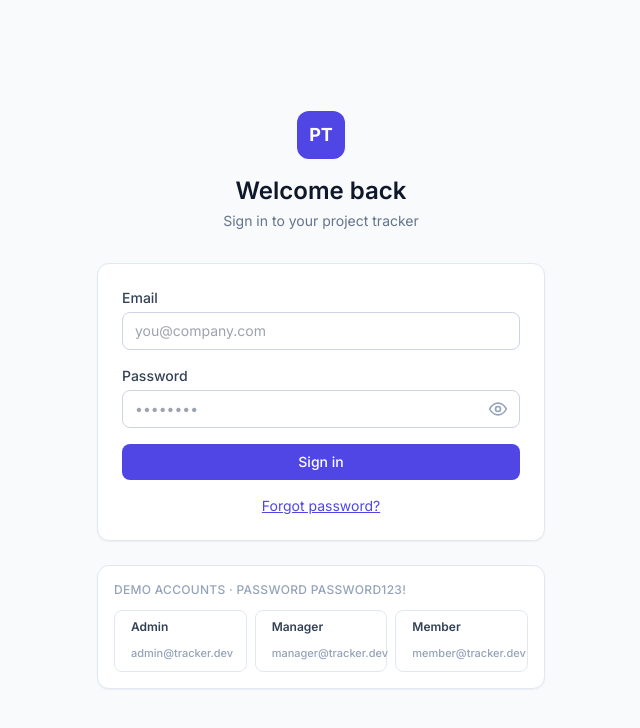
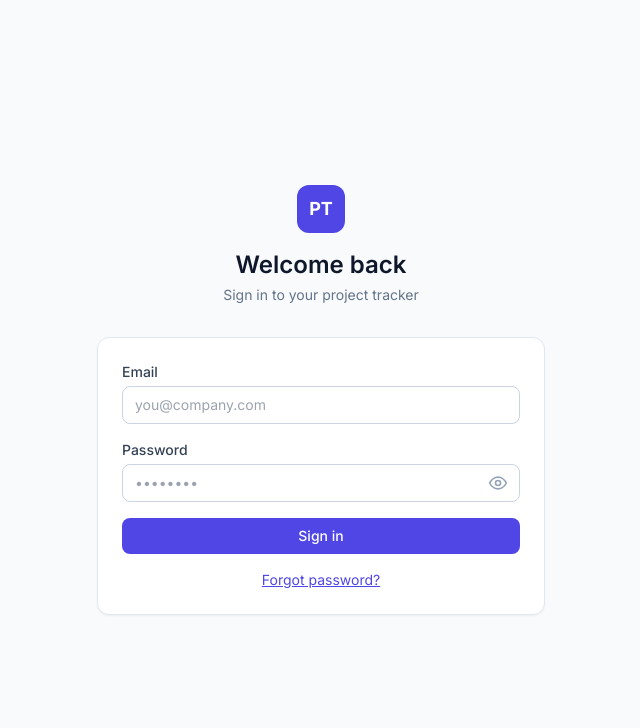
Before and after one commit to Arpanoob/project-tracker-rbac, a Next.js app in the folder frontend/: page /login in a window 1280 px wide. Shown: the top 728 px of the page, without its empty margins (319-959 px from the left). Built offline with nearby package versions, Linux system fonts and the light colour scheme; no server answers.

Commit message:
chore: remove demo credentials from the login screen

```diff
--- a/frontend/src/app/login/page.tsx
+++ b/frontend/src/app/login/page.tsx
@@ -6,12 +6,6 @@ import { ApiError } from '@/lib/api';
 import { useAuth } from '@/lib/auth-context';
 import { Spinner } from '@/components/spinner';
 import { PasswordInput } from '@/components/password-input';
-
-const DEMO_ACCOUNTS = [
-  { role: 'Admin', email: 'admin@tracker.dev' },
-  { role: 'Manager', email: 'manager@tracker.dev' },
-  { role: 'Member', email: 'member@tracker.dev' },
-];
 
 export default function LoginPage() {
   return (
@@ -46,11 +40,6 @@ function LoginForm() {
     } finally {
       setSubmitting(false);
     }
-  }
-
-  function fillDemo(demoEmail: string) {
-    setEmail(demoEmail);
-    setPassword('Password123!');
   }
 
   return (
@@ -118,25 +107,6 @@ function LoginForm() {
             Forgot password?
           </a>
         </form>
-
-        <div className="mt-6 card p-4">
-          <p className="mb-3 text-xs font-medium uppercase tracking-wide text-slate-400">
-            Demo accounts · password Password123!
-          </p>
-          <div className="grid grid-cols-3 gap-2">
-            {DEMO_ACCOUNTS.map((account) => (
-              <button
-                key={account.email}
-                type="button"
-                onClick={() => fillDemo(account.email)}
-                className="btn-ghost flex-col !items-start !py-2 text-left"
-              >
-                <span className="text-xs font-semibold">{account.role}</span>
-                <span className="truncate text-[11px] text-slate-400">{account.email}</span>
-              </button>
-            ))}
-          </div>
-        </div>
       </div>
     </div>
   );
```
